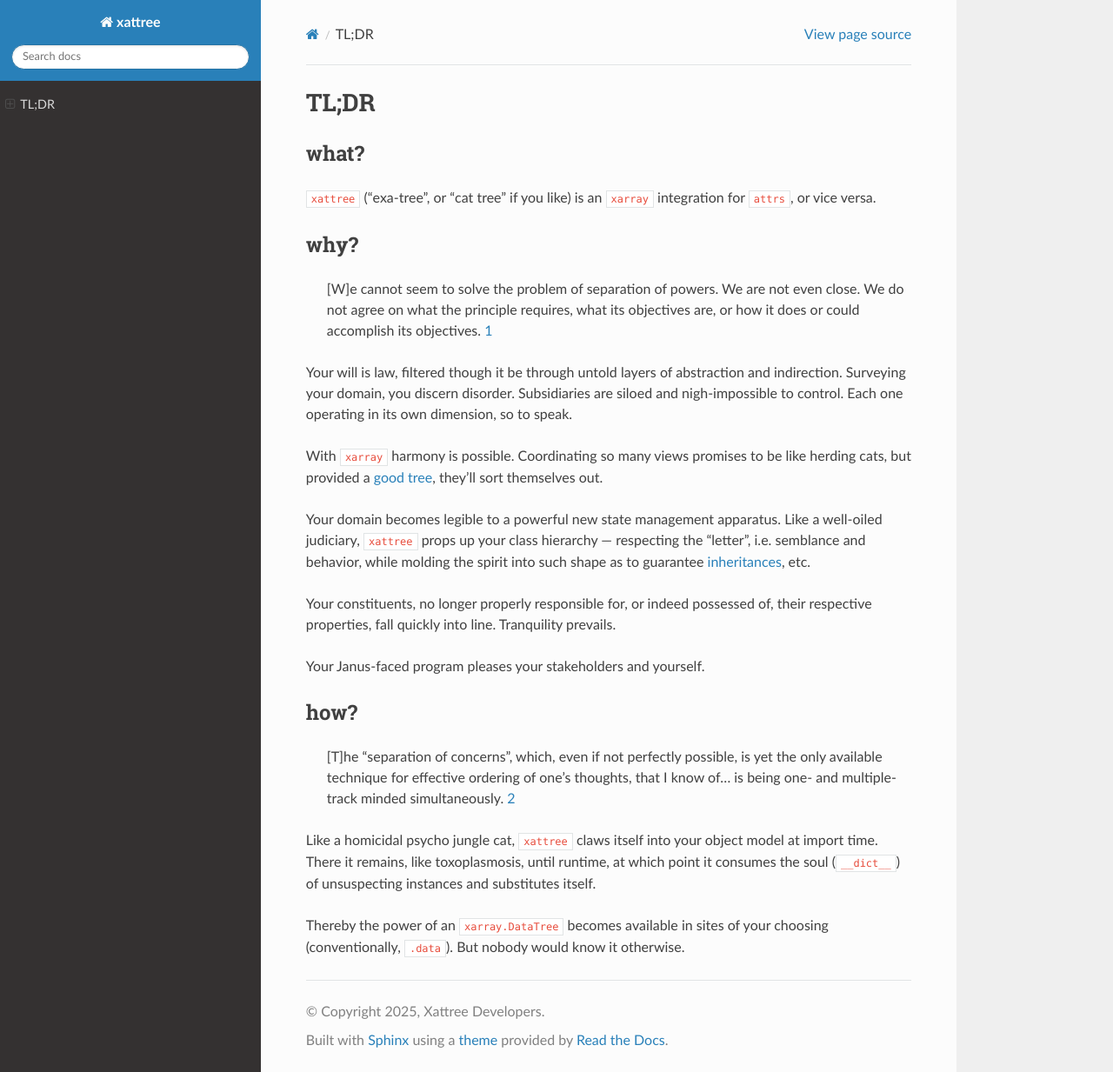
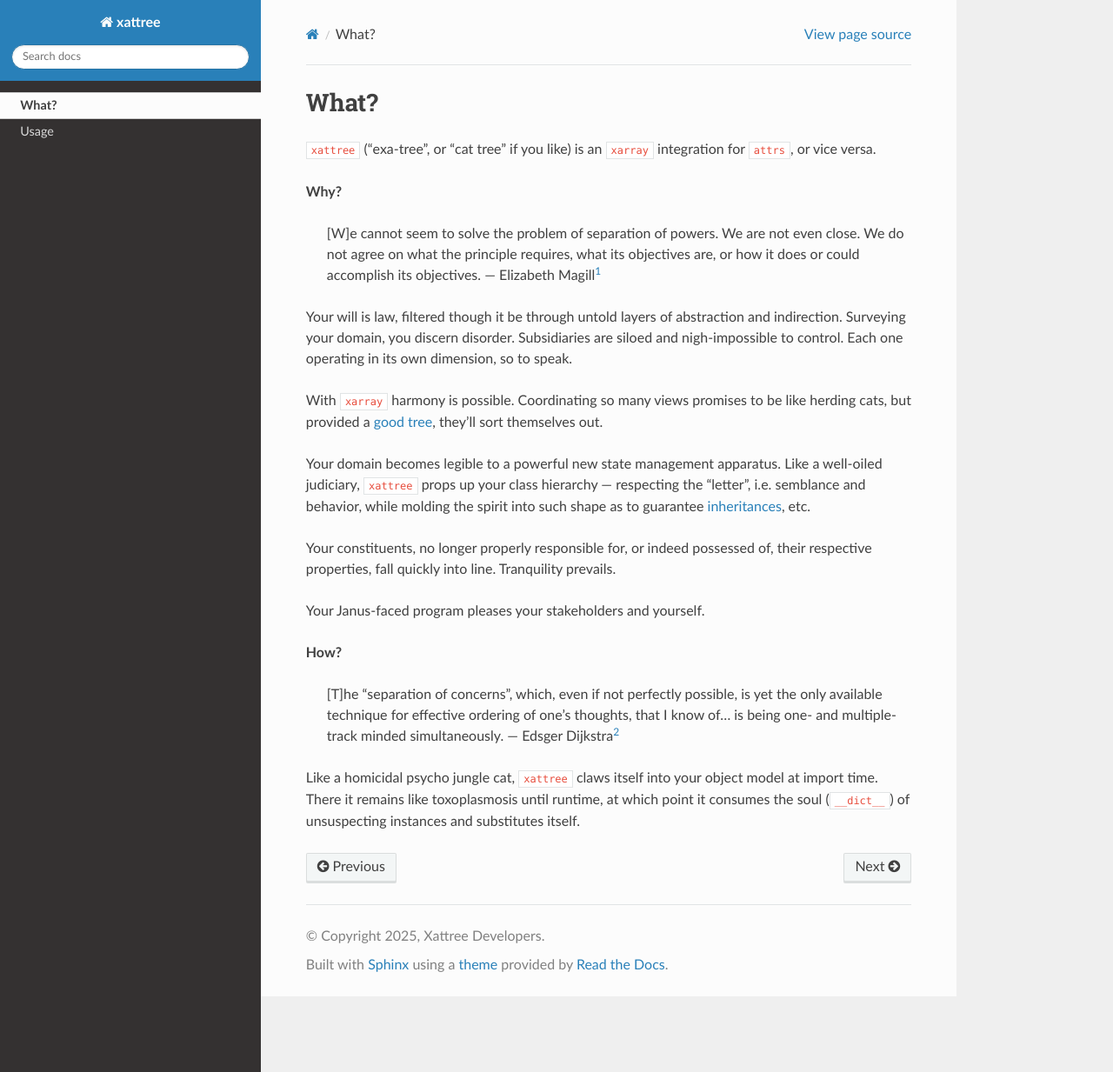
Before and after one commit to modflowpy/xattree, a Sphinx documentation site: the page built from docs/md/intro.md, in a window 1280 px wide and 1233 px high. Shown: the whole window at 87% size. Built offline with Sphinx 7.4.7 and the Read the Docs theme 3.1.0, drawn with Linux system fonts in a browser that asks for light colours; pages that are not in the unit, such as notebooks, are missing from menus.

Commit message:
docs wip

```diff
--- a/docs/md/tldr.md
+++ b/docs/md/intro.md
@@ -1,12 +1,10 @@
-# TL;DR
-
-## what?
+# What?
 
 `xattree` ("exa-tree", or "cat tree" if you like) is an [`xarray`](https://xarray.dev/) integration for [`attrs`](https://www.attrs.org/en/stable/), or vice versa.
 
-## why?
+**Why?**
 
-> [W]e cannot seem to solve the problem of separation of powers. We are not even close. We do not agree on what the principle requires, what its objectives are, or how it does or could accomplish its objectives. [1]
+> [W]e cannot seem to solve the problem of separation of powers. We are not even close. We do not agree on what the principle requires, what its objectives are, or how it does or could accomplish its objectives. &mdash; Elizabeth Magill<sup>[1]</sup>
 
 Your will is law, filtered though it be through untold layers of abstraction and indirection. Surveying your domain, you discern disorder. Subsidiaries are siloed and nigh-impossible to control. Each one operating in its own dimension, so to speak.
 
@@ -18,13 +16,11 @@
 
 Your Janus-faced program pleases your stakeholders and yourself.
 
-## how?
+**How?**
 
-> [T]he "separation of concerns", which, even if not perfectly possible, is yet the only available technique for effective ordering of one's thoughts, that I know of... is being one- and multiple-track minded simultaneously. [2]
+> [T]he "separation of concerns", which, even if not perfectly possible, is yet the only available technique for effective ordering of one's thoughts, that I know of... is being one- and multiple-track minded simultaneously. &mdash; Edsger Dijkstra<sup>[2]</sup>
 
-Like a homicidal psycho jungle cat, `xattree` claws itself into your object model at import time. There it remains, like toxoplasmosis, until runtime, at which point it consumes the soul (`__dict__`) of unsuspecting instances and substitutes itself.
-
-Thereby the power of an `xarray.DataTree` becomes available in sites of your choosing (conventionally, `.data`). But nobody would know it otherwise.
+Like a homicidal psycho jungle cat, `xattree` claws itself into your object model at import time. There it remains like toxoplasmosis until runtime, at which point it consumes the soul (`__dict__`) of unsuspecting instances and substitutes itself.
 
 
 [1]: https://papers.ssrn.com/sol3/papers.cfm?abstract_id=224797
--- a/docs/md/tutorial.md
+++ b/docs/md/usage.md
@@ -1,4 +1,4 @@
-# Tutorial
+# Usage
 
 ## Class decorator
 
```
Also changed, not shown: docs/index.rst (+3 -7 lines).
